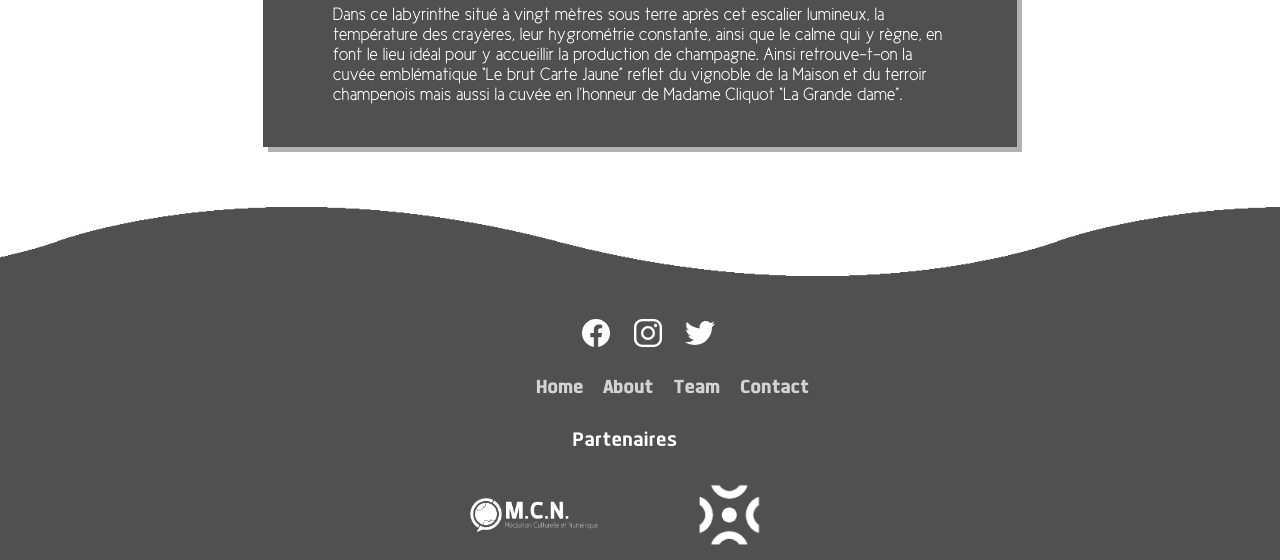
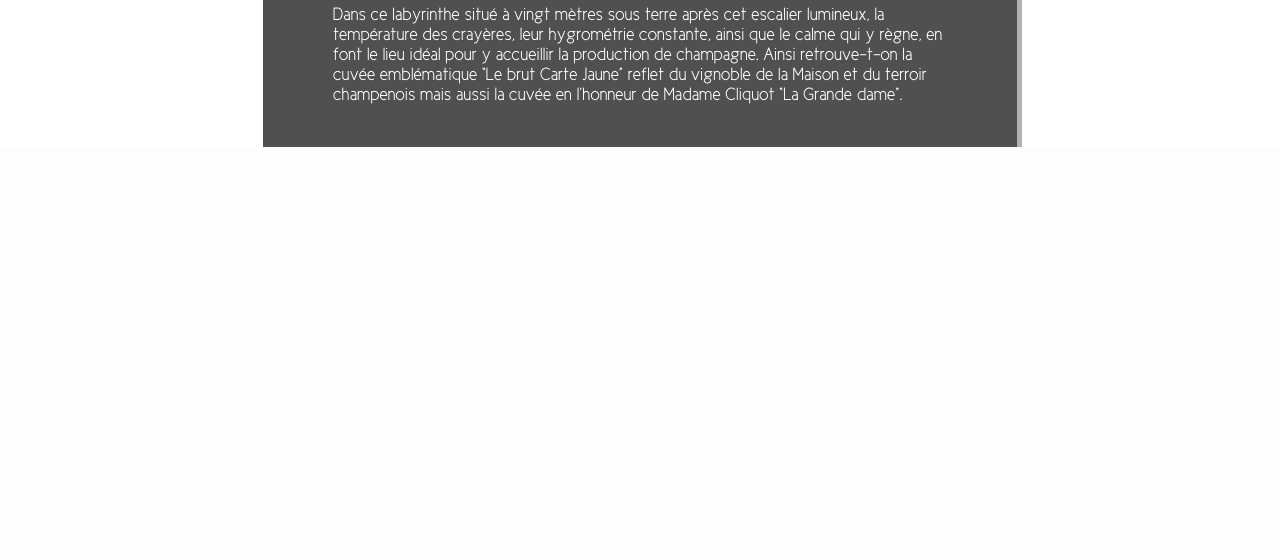
Before and after one commit to Caraidas/Champagne-Unesco, a PHP site: page /pages_html/Articles/Caves.html in a window 1280 px wide. Shown: the part 5400-5960 px from the top of the page. After the commit the page ends 5547 px from the top, so only its background shows below. Run offline with PHP 8.4, Linux system fonts and the light colour scheme.

Commit message:
cleanup total effectué
-le css est clean
-le footer/header est séparé du reste et autonome

```diff
--- a/css/style-type.css
+++ b/css/style-type.css
@@ -118,122 +80,6 @@ body::-webkit-scrollbar-thumb {
     z-index: 1000;
     }
 
-footer{
-    position: relative;
-    width: 100%;
-    background: #505050;
-    min-height:100px;
-    display: flex;
-    justify-content: center;
-    align-items: center;
-    flex-direction: column;
-    top:400px;
-
-}
-
-footer p {
-    font-family: Dyno;
-    font-size: 20px;
-    display: flex;
-    padding-left: 15px;
-}
-
-footer ul.social_icon{
-    padding-left: 25px;
-}
-
-
-
-footer .social_icon, footer .menu, footer .partenaires{
-    position: relative;
-    display: flex;
-    justify-content: center;
-    align-items: center;
-    margin: 10px 0;
-    flex-wrap: wrap;
-}
-
-footer .social_icon li, footer .menu li{
-    list-style: none;
-}
-
-footer .social_icon li a {
-    font-size: 2em;
-    color: white;
-    margin: 0 10px;
-    display: inline-block;
-    transition: 0.5s;
-}
-
-
-footer .partenaires  img{
-    font-size: 2em;
-    color: white;
-    margin: 0 10px;
-    display: inline-block;
-    width: 12%;
-    height: auto;
-
-}
-
-div.partenaires{
-    padding-right:120px;
-}
-
-footer .partenaires .iut {
-    width: 6%;
-}
-
-
-
-footer .social_icon li a :hover{
-    transform: translateY(-10px)
-}
-
-footer .menu li a {
-    font-size: 1.2em;
-    color: white;
-    margin: 0 10px;
-    display: inline-block;
-    text-decoration: none;
-    opacity: 0.75;
-}
-footer .menu li a:hover{
-    opacity:1;
-}
-
-footer .wave {
-    position:absolute;
-    top: -100px;
-    Left:0;
-    width: 100%;
-    height: 100px;
-    background: url(../image/wave.png);
-    background-size: 1000px 100px;
-
-
-}
-
-footer .wave#wave1 {
-    z-index: 0;
-    opacity: 1;
-    bottom: 0;
-    animation: animateWave 7s linear infinite;
-}
-
-@keyframes animateWave{
-    0%
-    {
-        background-position-x: 1000px;
-    }
-    100%
-    {
-        background-position-x:0px;
-    }
-}
-
-
-
 .container-gotop {
 
     width: 100%;
--- a/pages_html/Articles/Caves.html
+++ b/pages_html/Articles/Caves.html
@@ -25,20 +25,6 @@
 </head>
 <body>
     <div id="fond"></div>
-        <div class="containertitre versionPC">
-            <a class='clicable' href="">Hébergement</a>
-            <div class="trait_gris"></div>
-            <a class='clicable' href="">Découvrir</a>
-            <div class="trait_gris"></div>
-            <a class='clicable' href="">Restaurant</a>
-            <div class="trait_gris"></div>
-            <a class='clicable' href="">Agenda</a>
-        </div>
-
-        <div class="containertitre versionTel">
-            <a class='clicable' href="">Champagne</a>
-        </div>
-
 
         <div class="containercorp">
             <div class="text centre">
@@ -142,30 +128,6 @@
                     <a href="#" class="gotop"><img class = "imggotop" src="../../image/to_top.png"></a>
                 </div>
 
-
-            <footer id = "footer">
-
-                    <div class="wave" id="wave1"></div>
-
-                <ul class="social_icon">
-                    <li><a href="#"><ion-icon name="logo-facebook"></ion-icon></a></li>
-                    <li><a href="#"><ion-icon name="logo-instagram"></ion-icon></a></li>
-                    <li><a href="#"><ion-icon name="logo-twitter"></ion-icon></a></li>
-                </ul>
-                <ul class="menu">
-                    <li><a href='#'>Home</a></li>
-                    <li><a href='#'>About</a></li>
-                    <li><a href='#'>Team</a></li>
-                    <li><a href='#'>Contact</a></li>
-                </ul>
-                <p>Partenaires</p>
-                <div class="partenaires">
-                    <img class="mcn" src="../../image/logoMCN.png">
-                    <img class="iut" src="../../image/logouge.png">
-                </div>
-
-            </footer>
-
         </body>
 
         </html>
```
Also changed, not shown: other parts of css/style-type.css (+2 -44 lines), css/style-index.css (+2 -170 lines), pages_html/Articles/CathédraleReims.html (+0 -38 lines), pages_html/Articles/Coteaux.html (+0 -36 lines), pages_html/Articles/Dégustation.html (+0 -37 lines), pages_html/Articles/Gastronomie.html (+0 -38 lines), pages_html/Articles/HistoireCreationChampagne.html (+0 -37 lines), pages_html/Articles/Maisons.html (+0 -37 lines), pages_html/Articles/artisanat.html (+0 -38 lines), pages_html/index.html (+0 -42 lines). Lines whose indentation alone changed are shown as unchanged.
